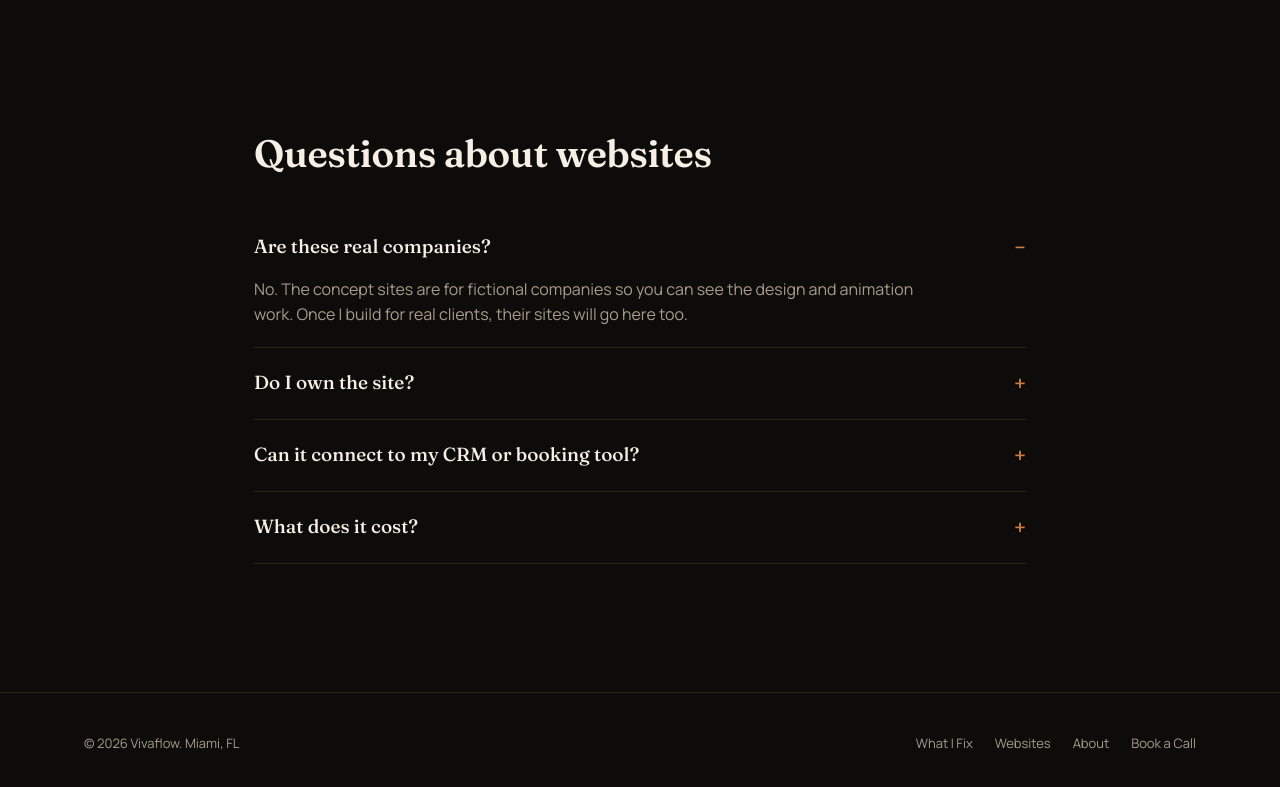
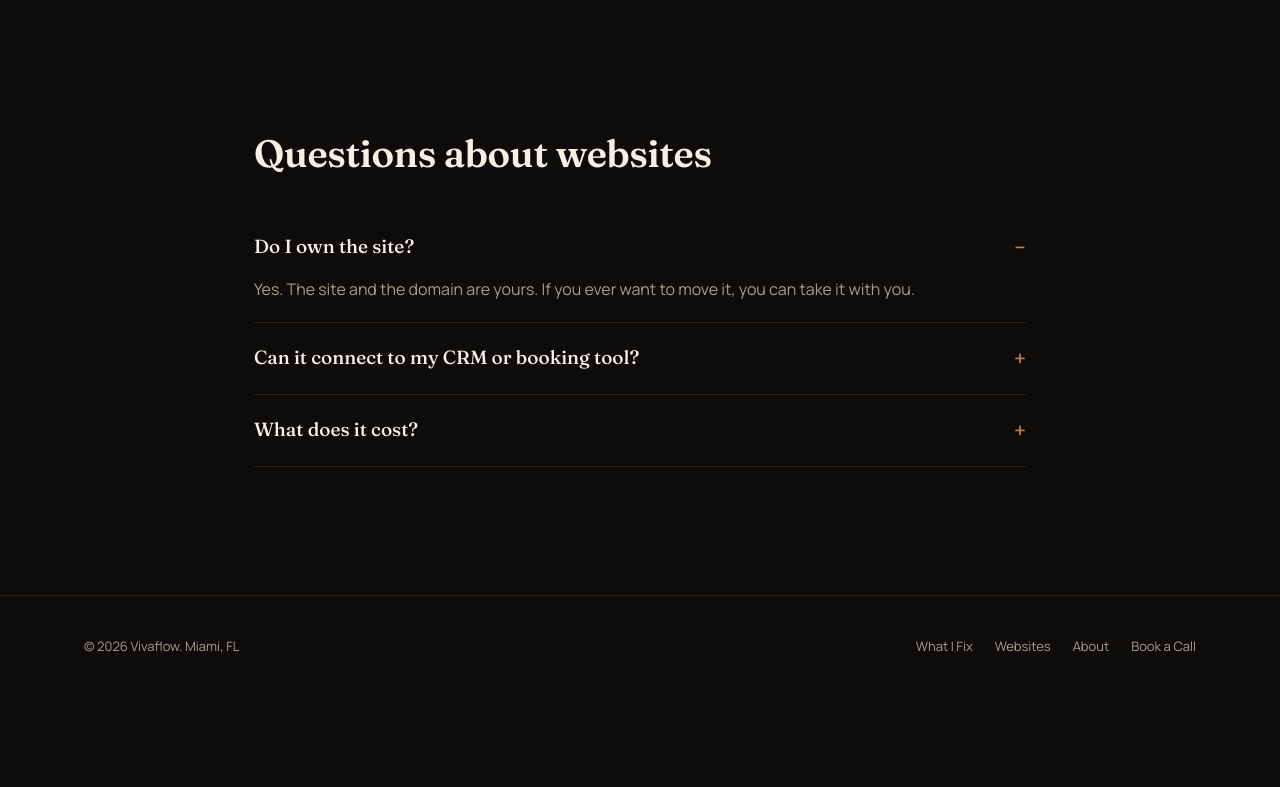
Before and after one commit to zaynoaziz1-hue/vivaflow-site, a plain HTML site: page services/website-design/index.html in a window 1280 px wide. Shown: the part 4138-4925 px from the top of the page. After the commit the page ends 4834 px from the top, so only its background shows below. Drawn offline with Linux system fonts and the light colour scheme.

Commit message:
Use "Mohamed Zayani" in About; drop redundant concepts FAQ
Co-Authored-By: Claude Opus 5.5 <noreply@anthropic.com>
Claude-Session: https://claude.ai/code/session_01SjGVBU9qpbSC61wuXXDVev

```diff
--- a/services/website-design/index.html
+++ b/services/website-design/index.html
@@ -191,10 +191,6 @@
     <div class="wrap" style="max-width:820px">
       <h2 style="font-size:clamp(26px,3.6vw,38px);margin:0 0 28px">Questions about websites</h2>
       <details open>
-        <summary>Are these real companies?</summary>
-        <p>No. The concept sites are for fictional companies so you can see the design and animation work. Once I build for real clients, their sites will go here too.</p>
-      </details>
-      <details>
         <summary>Do I own the site?</summary>
         <p>Yes. The site and the domain are yours. If you ever want to move it, you can take it with you.</p>
       </details>
```
Also changed, not shown: index.html (+2 -2 lines).
